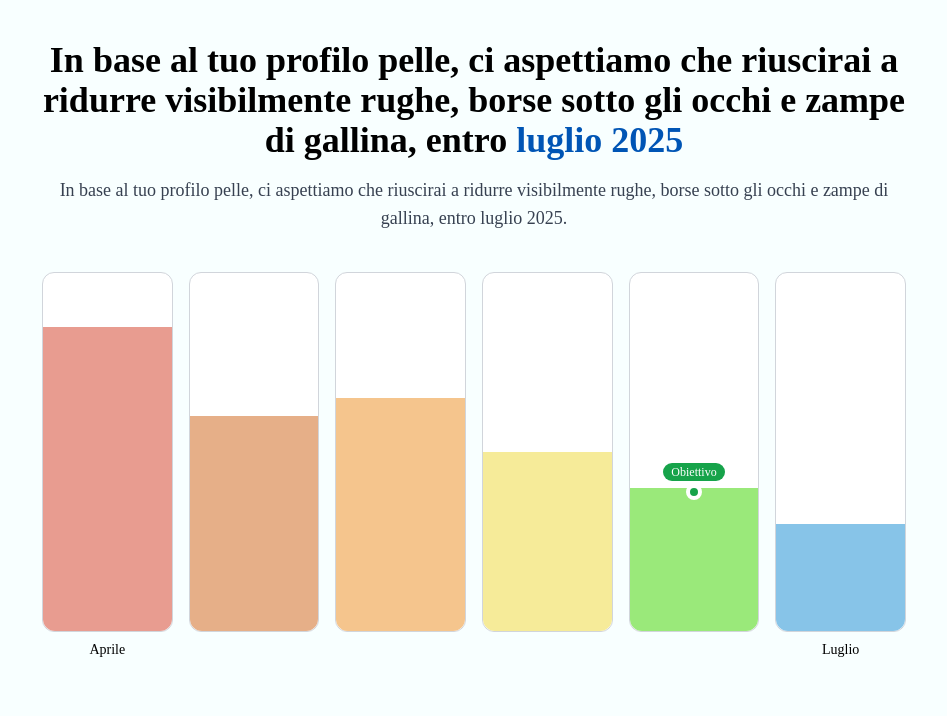
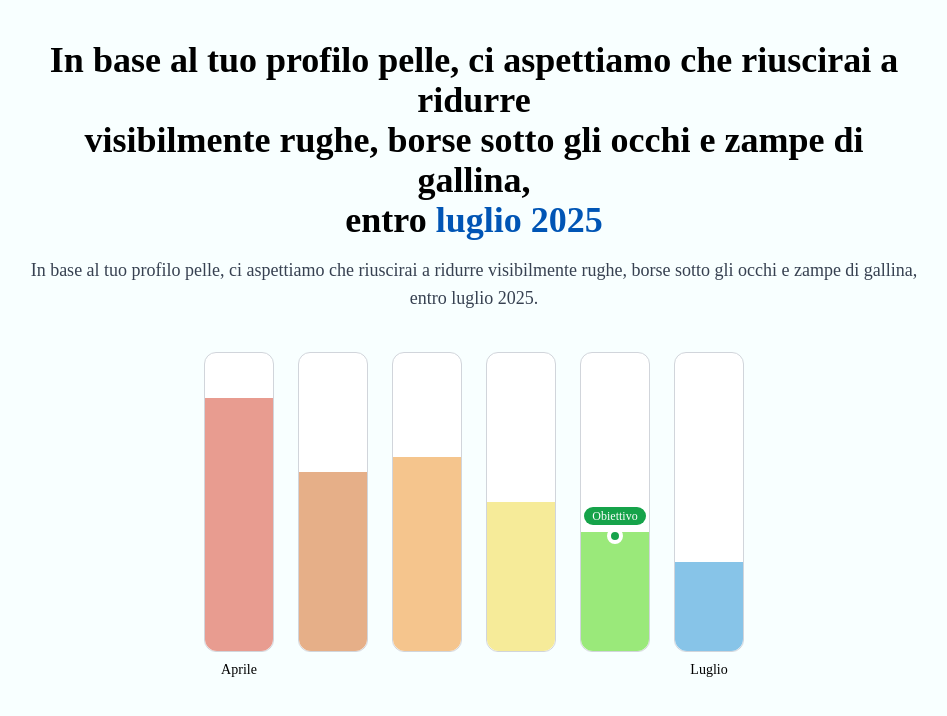
Before and after one commit to Clemchuks/skin-profile-bars, a plain HTML site: page index.html in a window 1280 px wide. Shown: the whole page, without its empty margins (166-1113 px from the left). Drawn offline with nearby package versions, Linux system fonts and the light colour scheme.

Commit message:
Update index.html

```diff
--- a/index.html
+++ b/index.html
@@ -1,4 +1,3 @@
-
 <html>
   <head>
     <title>Risultato Profilo Pelle</title>
@@ -16,56 +15,52 @@
       }
       @media (max-width: 640px) {
         .bar-container {
-          height: 240px !important;
+          height: 200px !important;
         }
       }
     </style>
   </head>
-  <body class="bg-[#f8ffff] px-4 py-10 overflow-x-hidden">
-    <div class="max-w-4xl mx-auto text-center px-2 sm:px-4">
-      <h1 class="text-xl sm:text-3xl md:text-4xl font-semibold text-black leading-snug">
-        In base al tuo profilo pelle, ci aspettiamo che riuscirai a ridurre
-        visibilmente rughe, borse sotto gli occhi e zampe di gallina,
+  <body class="bg-[#f8ffff] text-center px-4 py-10">
+    <div class="max-w-4xl mx-auto">
+      <h1 class="text-2xl sm:text-3xl md:text-4xl font-semibold text-black leading-snug">
+        In base al tuo profilo pelle, ci aspettiamo che riuscirai a ridurre<br />
+        visibilmente rughe, borse sotto gli occhi e zampe di gallina,<br />
         entro <span class="text-[#0055B5]">luglio 2025</span>
       </h1>
       <p class="text-base sm:text-lg mt-4 text-gray-700">
         In base al tuo profilo pelle, ci aspettiamo che riuscirai a ridurre visibilmente rughe, borse sotto gli occhi e zampe di gallina, entro luglio 2025.
       </p>
 
-      <!-- Bars Section -->
-      <div class="mt-10 grid grid-cols-2 sm:grid-cols-3 md:grid-cols-6 gap-4 justify-center">
-        <!-- Bar 1 -->
+      <div class="mt-10 overflow-x-auto">
+        <div class="flex gap-4 sm:gap-6 min-w-[600px] sm:min-w-full justify-center">
+          <!-- Reusable Bar Column -->
           <div class="flex flex-col items-center">
-          <div class="flex flex-col justify-end bar-container h-[360px] w-full bg-white border border-gray-300 rounded-xl">
+            <div class="flex flex-col justify-end bar-container h-[300px] sm:h-[300px] w-[50px] sm:w-[70px] bg-white border border-gray-300 rounded-xl">
               <div class="w-full bar rounded-b-xl" data-target="85%" style="background-color: #e89c90;"></div>
             </div>
             <span class="mt-2 text-black text-xs sm:text-sm">Aprile</span>
           </div>
 
-        <!-- Bar 2 -->
           <div class="flex flex-col items-center">
-          <div class="flex flex-col justify-end bar-container h-[360px] w-full bg-white border border-gray-300 rounded-xl">
+            <div class="flex flex-col justify-end bar-container h-[300px] sm:h-[300px] w-[50px] sm:w-[70px] bg-white border border-gray-300 rounded-xl">
               <div class="w-full bar rounded-b-xl" data-target="60%" style="background-color: #e6af88;"></div>
             </div>
           </div>
 
-        <!-- Bar 3 -->
           <div class="flex flex-col items-center">
-          <div class="flex flex-col justify-end bar-container h-[360px] w-full bg-white border border-gray-300 rounded-xl">
+            <div class="flex flex-col justify-end bar-container h-[300px] sm:h-[300px] w-[50px] sm:w-[70px] bg-white border border-gray-300 rounded-xl">
               <div class="w-full bar rounded-b-xl" data-target="65%" style="background-color: #f5c58d;"></div>
             </div>
           </div>
 
-        <!-- Bar 4 -->
           <div class="flex flex-col items-center">
-          <div class="flex flex-col justify-end bar-container h-[360px] w-full bg-white border border-gray-300 rounded-xl">
+            <div class="flex flex-col justify-end bar-container h-[300px] sm:h-[300px] w-[50px] sm:w-[70px] bg-white border border-gray-300 rounded-xl">
               <div class="w-full bar rounded-b-xl" data-target="50%" style="background-color: #f6eb99;"></div>
             </div>
           </div>
 
-        <!-- Bar 5 with "Obiettivo" -->
           <div class="flex flex-col items-center">
-          <div class="flex flex-col justify-end bar-container h-[360px] w-full bg-white border border-gray-300 rounded-xl relative">
+            <div class="flex flex-col justify-end bar-container h-[300px] sm:h-[300px] w-[50px] sm:w-[70px] bg-white border border-gray-300 rounded-xl relative">
               <div class="w-full bar rounded-b-xl relative flex items-start justify-center" data-target="40%" style="background-color: #9ae97a;">
                 <div class="absolute -top-6 text-center">
                   <span class="bg-green-600 text-white text-xs px-2 py-0.5 rounded-full">Obiettivo</span>
@@ -75,12 +70,12 @@
             </div>
           </div>
 
-        <!-- Bar 6 -->
           <div class="flex flex-col items-center">
-          <div class="flex flex-col justify-end bar-container h-[360px] w-full bg-white border border-gray-300 rounded-xl">
+            <div class="flex flex-col justify-end bar-container h-[300px] sm:h-[300px] w-[50px] sm:w-[70px] bg-white border border-gray-300 rounded-xl">
               <div class="w-full bar rounded-b-xl" data-target="30%" style="background-color: #87c4e8;"></div>
             </div>
             <span class="mt-2 text-black text-xs sm:text-sm">Luglio</span>
+          </div>
         </div>
       </div>
     </div>
@@ -88,11 +83,11 @@
     <script>
       document.addEventListener("DOMContentLoaded", function () {
         const bars = document.querySelectorAll(".bar");
-        bars.forEach(function (bar, i) {
+        bars.forEach(function (bar) {
           setTimeout(function () {
             bar.style.height = bar.getAttribute("data-target");
             bar.style.opacity = 1;
-          }, 150 * i);
+          }, 100);
         });
       });
     </script>
```
Lines whose indentation alone changed are shown as unchanged.
